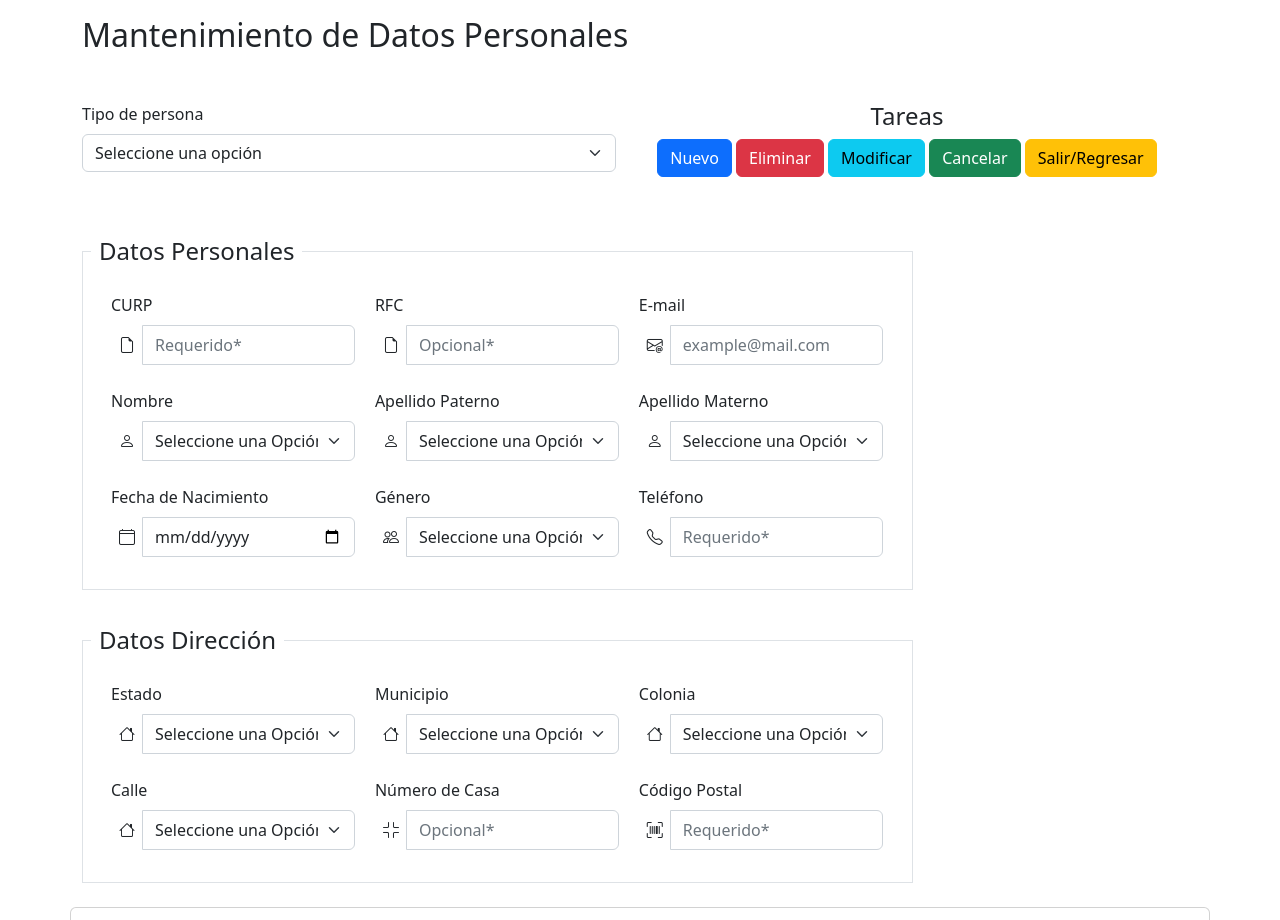
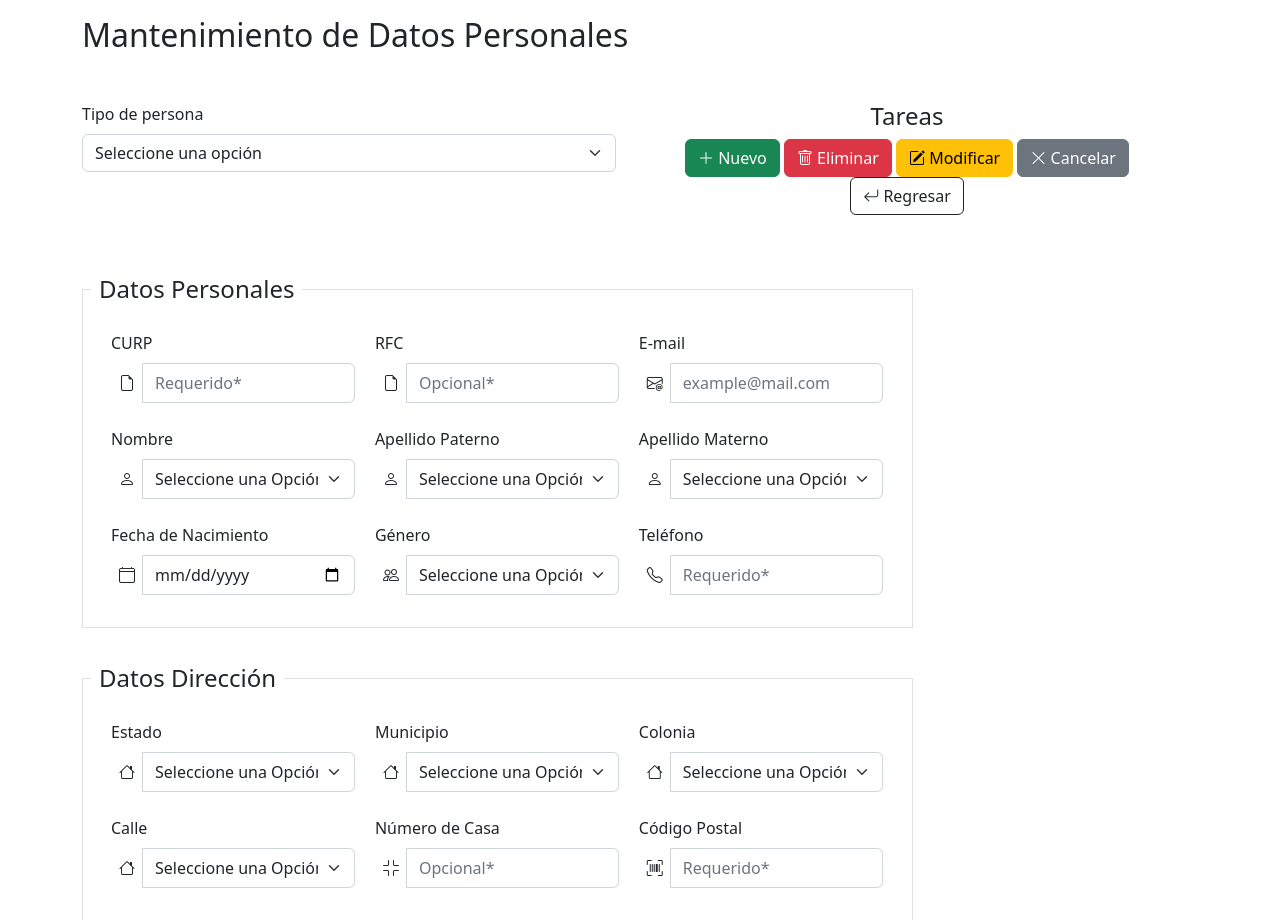
Before and after one commit to MarioTomas0209/sicopa, a PHP site: page /sicopa/datos-personales in a window 1280 px wide. Shown: the part 74-994 px from the top of the page. Run offline with PHP 8.4, Linux system fonts and the light colour scheme; data that the repository does not hold is empty; some libraries are stand-ins or nearby versions.

Commit message:
copiando los bototenes de barbacoa

```diff
--- a/views/modules/datos-personales.php
+++ b/views/modules/datos-personales.php
@@ -31,11 +31,11 @@
 
             <div class="col-md-6 col-sm-12 text-center" role="group" aria-label="Basic mixed styles example">
                 <h4>Tareas</h4>
-                <button type="button" class="btn btn-primary" id="nuevo">Nuevo</button>
-                <button type="button" class="btn btn-danger" id="eliminar">Eliminar</button>
-                <button type="button" class="btn btn-info" id="modificar">Modificar</button>
-                <button type="button" class="btn btn-success" id="cancelar">Cancelar</button>
-                <button type="button" class="btn btn-warning" id="salir">Salir/Regresar</button>
+                <button type="button" class="btn btn-success" id="nuevo"><i class="bi bi-plus-lg"></i> Nuevo</button>
+                <button type="button" class="btn btn-danger" id="eliminar"><i class="bi bi-trash"></i> Eliminar</button>
+                <button type="button" class="btn btn-warning" id="modificar"><i class="bi bi-pencil-square"></i> Modificar</button>
+                <button type="button" class="btn btn-secondary" id="cancelar"><i class="bi bi-x-lg"></i> Cancelar</button>
+                <button type="button" class="btn btn-outline-dark" id="salir"><i class="bi bi-arrow-return-left"></i> Regresar</button>
             </div>
 
         </div>
```
